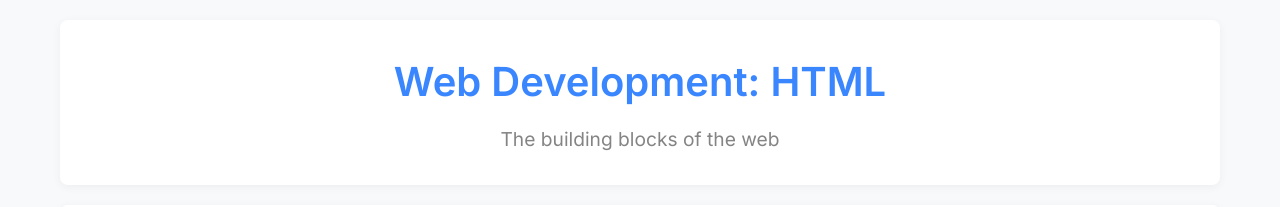
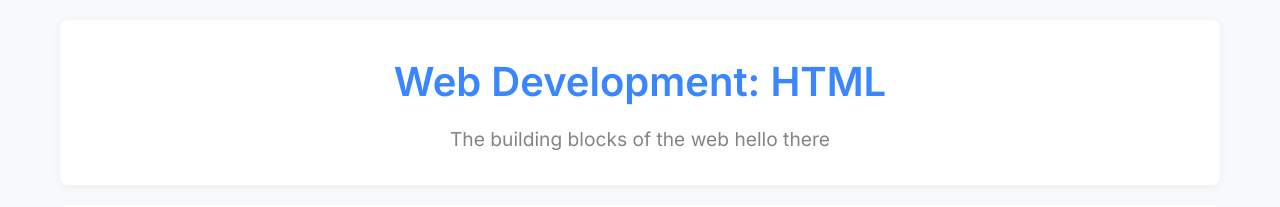
Before and after one commit to El-Vo/webdev-leitfaden, a plain HTML site: page docs/index.html in a window 1280 px wide. Shown: the top 207 px of the page. Drawn offline with Linux system fonts and the light colour scheme.

Commit message:
text change

```diff
--- a/docs/index.html
+++ b/docs/index.html
@@ -9,7 +9,7 @@
 <body>
     <header>
         <h1>Web Development: HTML</h1>
-        <p class="subtitle">The building blocks of the web</p>
+        <p class="subtitle">The building blocks of the web hello there</p>
     </header>
     <nav>
         <ul>
```
